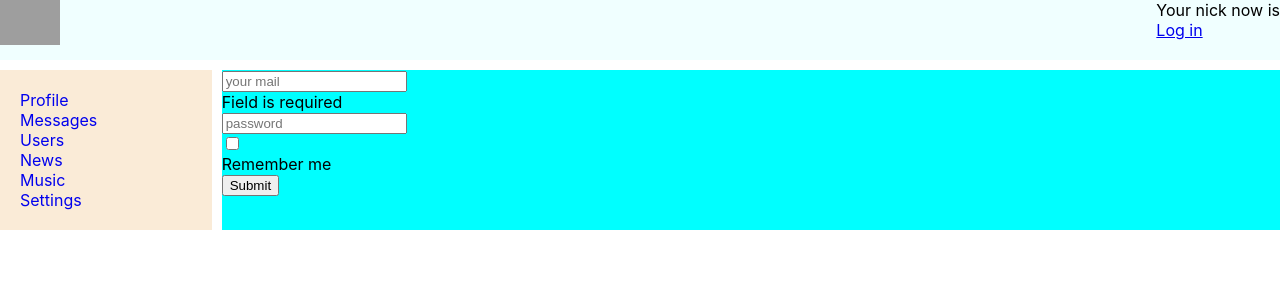
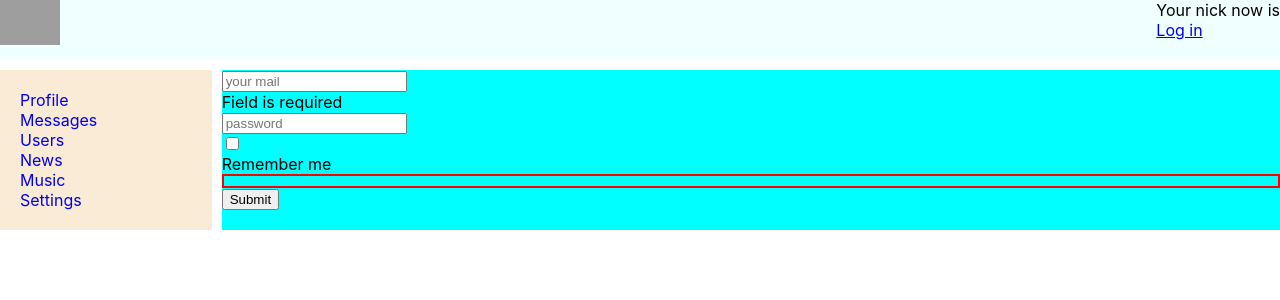
Before and after one commit to antonturch/socialNetworkTS, a React (Create React App) app: page /login in a window 1280 px wide. Shown: the top 300 px of the page. Built offline with nearby package versions, Linux system fonts and the light colour scheme; no server answers; grey boxes are pictures that could not be loaded.

Commit message:
less. 79

```diff
--- /dev/null
+++ b/src/components/Login/Login.module.css
@@ -0,0 +1,4 @@
+.formSummaryError {
+    border: 2px solid red;
+    padding: 5px;
+}
--- a/src/components/Login/Login.tsx
+++ b/src/components/Login/Login.tsx
@@ -6,6 +6,7 @@ import {connect} from "react-redux";
 import {loginThunk, logOutThunks} from "../../redux/auth-reducer";
 import {StateType} from "../../redux/redux-store";
 import {Redirect} from "react-router-dom";
+import styles from "./Login.module.css"
 
 const maxLengthTenSymbols = maxLengthCreator(20)
 const minLengthOneSymbol = minLengthCreator(1)
@@ -37,7 +38,7 @@ export const Login: FC<LoginPropsType> = ({loginThunk, isAuth}) => {
     )
 }
 
-const LoginForm: FC<InjectedFormProps<FormDataType>> = ({handleSubmit}) => {
+const LoginForm: FC<InjectedFormProps<FormDataType>> = ({handleSubmit, error}) => {
 
     return (
         <form onSubmit={handleSubmit}>
@@ -50,6 +51,9 @@ const LoginForm: FC<InjectedFormProps<FormDataType>> = ({handleSubmit}) => {
             </div>
             <div>
                 <Field type="checkbox" name={"rememberMe"} component={Input}/>Remember me
+            </div>
+            <div className={styles.formSummaryError}>
+                {error}
             </div>
             <button>Submit</button>
         </form>
--- a/src/components/Profile/ProfileContainer.tsx
+++ b/src/components/Profile/ProfileContainer.tsx
@@ -8,21 +8,22 @@ import {
     ProfileApiType,
     updateUserStatusThunk
 } from "../../redux/profile-reducer";
-import {RouteComponentProps, withRouter} from "react-router-dom";
+import {Redirect, RouteComponentProps, withRouter} from "react-router-dom";
 import {compose} from "redux";
 
 type PathParamsType = {
-    userId: string
+    userIdUrl: string
 }
 type PropsType = RouteComponentProps<PathParamsType> & ProfilePageContainerPropsType
 export type ProfilePageContainerPropsType = MapStateToPropsType & MapDispatchToPropsType
 type MapStateToPropsType = {
     profile: ProfileApiType | null
     status: string | null
+    authorizedUserId: string | null
 }
 type MapDispatchToPropsType = {
-    getProfileThunk: (userId: string) => void
-    getUserStatusThunk: (userId: string) => void
+    getProfileThunk: (userId: string | null) => void
+    getUserStatusThunk: (userId: string | null) => void
     updateStatusThunk: (newStatus: string) => void
 }
 
@@ -30,7 +31,7 @@ type MapDispatchToPropsType = {
 class ProfileContainer extends React.Component<PropsType, RootReducerType> {
 
     componentDidMount() {
-        let userId = this.props.match.params.userId ? this.props.match.params.userId : "2"
+        let userId = this.props.match.params.userIdUrl ? this.props.match.params.userIdUrl : this.props.authorizedUserId
         this.props.getUserStatusThunk(userId)
         this.props.getProfileThunk(userId)
     }
@@ -43,6 +44,9 @@ class ProfileContainer extends React.Component<PropsType, RootReducerType> {
     }
 
     render() {
+        if (!this.props.authorizedUserId && !this.props.match.params.userIdUrl) {
+            return <Redirect to={"/login"}/>
+        }
         return (
             <ProfilePage profile={this.props.profile} status={this.props.status}
                          updateStatusThunk={this.props.updateStatusThunk}/>
@@ -53,6 +57,7 @@ class ProfileContainer extends React.Component<PropsType, RootReducerType> {
 const mapStateToProps = (state: StateType): MapStateToPropsType => ({
     profile: state.profilePage.profile,
     status: state.profilePage.status,
+    authorizedUserId: state.auth.userId,
 })
 
 // export const ProfilePageContainer = connect(mapStateToProps, {getProfileThunk})(
--- a/src/redux/auth-reducer.ts
+++ b/src/redux/auth-reducer.ts
@@ -1,5 +1,6 @@
 import {Dispatch} from "redux";
 import {authAPI} from "../api/api";
+import {stopSubmit} from "redux-form";
 
 const SET_USER_DATA = "SET_USER_DATA" as const
 
@@ -44,6 +45,7 @@ export const authReducer = (state = initState, action: AuthActionsType) => {
 }
 
 export const getLoginThunk = () => {
+
     return (dispatch: Dispatch) => {
         authAPI.getLogin()
             .then(res => {
@@ -64,6 +66,10 @@ export const loginThunk = (email: string, password: string, rememberMe: boolean)
                 if (res.data.resultCode === 0) {
                     // @ts-ignore
                     dispatch(getLoginThunk())
+                } else {
+                    // @ts-ignore
+                    const errorMessage = res.data.messages[0]
+                    dispatch(stopSubmit("login", {_error: errorMessage}))
                 }
             })
     }
```
